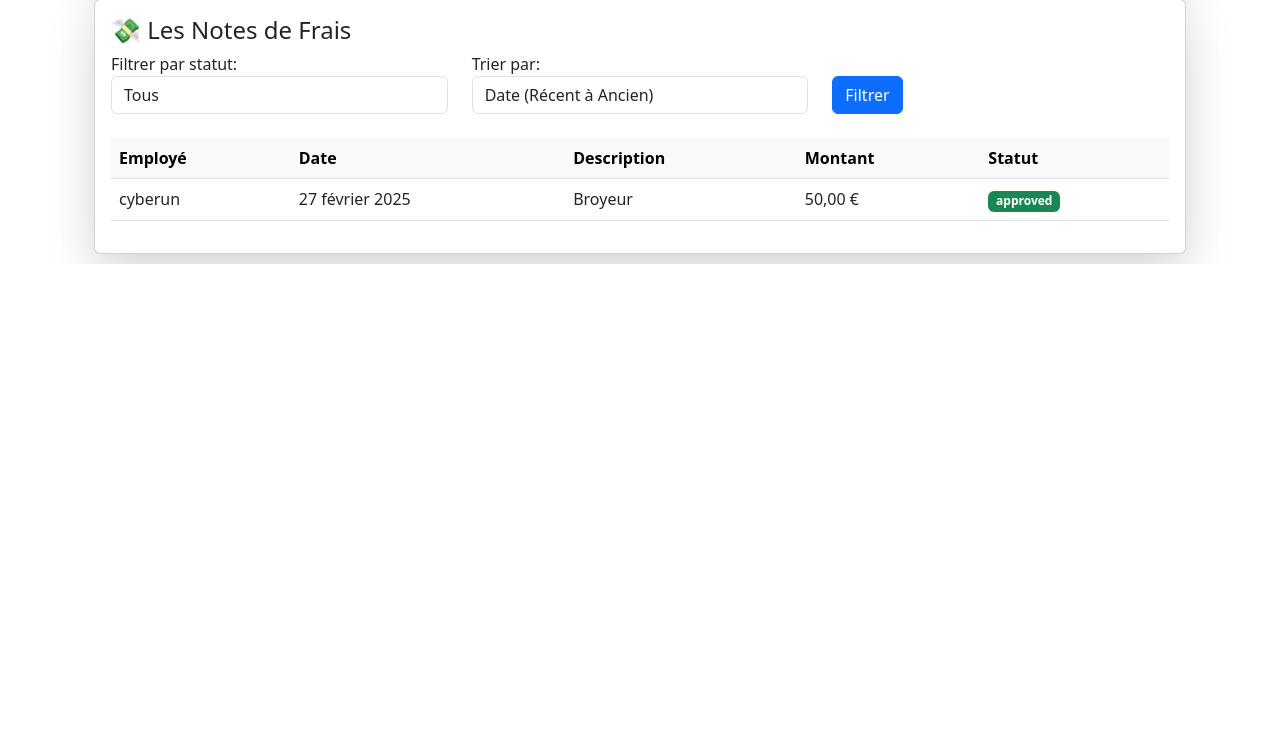
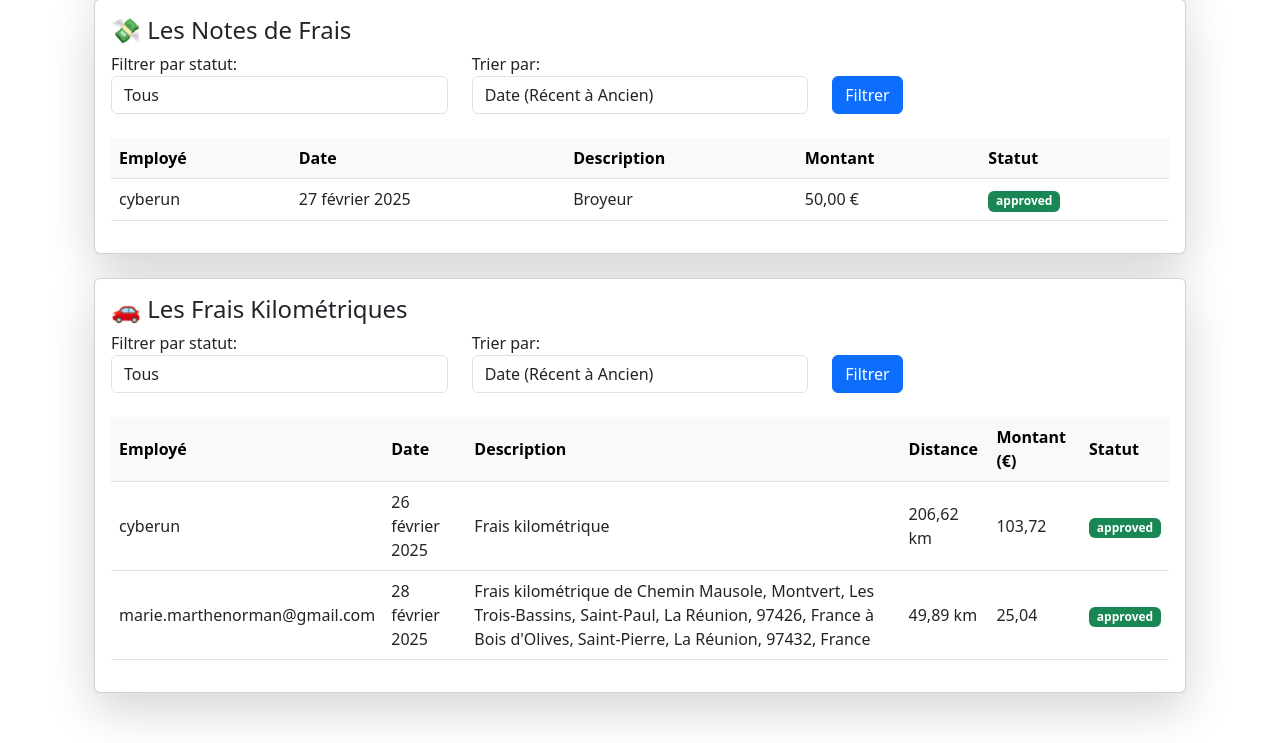
Before and after one commit to Coolj974/rhmaster, a Django app: page /dashboard/ in a window 1280 px wide. Shown: the part 536-1279 px from the top of the page. Before the commit the page ends 800 px from the top, so only its background shows below. Run offline with Django 5.2, Linux system fonts and the light colour scheme; a user stored in the database is signed in; data comes from the database, SQL or seed files in the repository; both versions use the stored data as it was after the commit.

Commit message:
Ajout d'un champ de description aux frais kilométriques et mise en place d'un système de filtrage sur le tableau de bord RH

```diff
--- a/rh_management/models.py
+++ b/rh_management/models.py
@@ -89,8 +89,11 @@ class KilometricExpense(models.Model):
         choices=STATUS_CHOICES,
         default='pending'
     )
+    description = models.CharField(max_length=255, blank=True)
 
     def save(self, *args, **kwargs):
+        if not self.description:
+            self.description = f"Frais kilométrique de {self.departure} à {self.arrival}"
         rate_per_km = {3: 0.502, 4: 0.575, 5: 0.601, 6: 0.631, 7: 0.661}
         if self.distance:
             self.amount = self.distance * rate_per_km.get(self.fiscal_power, 0.502)
--- a/rh_management/views.py
+++ b/rh_management/views.py
@@ -121,15 +121,30 @@ def dashboard_filtered(request):
     elif sort_expense == 'date_asc':
         expense_reports = expense_reports.order_by('date')
 
+    # Filtrage et tri des frais kilométriques
+    kilometric_expenses = KilometricExpense.objects.all()
+    status_kilometric_expense = request.GET.get('status_kilometric_expense')
+    sort_kilometric_expense = request.GET.get('sort_kilometric_expense')
+
+    if status_kilometric_expense:
+        kilometric_expenses = kilometric_expenses.filter(status=status_kilometric_expense)
+
+    if sort_kilometric_expense == 'date_desc':
+        kilometric_expenses = kilometric_expenses.order_by('-date')
+    elif sort_kilometric_expense == 'date_asc':
+        kilometric_expenses = kilometric_expenses.order_by('date')
+
     if request.headers.get('x-requested-with') == 'XMLHttpRequest':
         return JsonResponse({
             'leave_requests': render_to_string('rh_management/partials/leave_requests.html', {'leave_requests': leave_requests}),
             'expense_reports': render_to_string('rh_management/partials/expense_reports.html', {'expense_reports': expense_reports}),
+            'kilometric_expense_reports': render_to_string('rh_management/partials/kilometric_expense_reports.html', {'kilometric_expenses': kilometric_expenses}),
         })
 
     return render(request, 'rh_management/dashboard.html', {
         'leave_requests': leave_requests,
         'expense_reports': expense_reports,
+        'kilometric_expenses': kilometric_expenses,
         'is_hr': request.user.groups.filter(name='HR').exists(),
         'is_admin': request.user.is_superuser,
     })
--- a/templates/base.html
+++ b/templates/base.html
@@ -6,6 +6,14 @@
     <title>{% block title %} Mon Application RH {% endblock %}</title>
     <link href="https://cdn.jsdelivr.net/npm/bootstrap@5.3.0/dist/css/bootstrap.min.css" rel="stylesheet">
     <link href="https://cdnjs.cloudflare.com/ajax/libs/font-awesome/6.0.0-beta3/css/all.min.css" rel="stylesheet">
+    <style>
+        .table th, .table td {
+            vertical-align: middle;
+        }
+        body{
+            margin-bottom: 50px;
+        }
+    </style>
 </head>
 <body>
     <nav class="navbar navbar-expand-lg navbar-dark bg-dark">
--- a/templates/rh_management/dashboard.html
+++ b/templates/rh_management/dashboard.html
@@ -174,6 +174,71 @@
             </table>
         </div>
     </div>
+
+    <!-- Section Les Frais Kilométriques -->
+    <div class="card shadow-lg mt-4">
+        <div class="card-body">
+            <h4>🚗 Les Frais Kilométriques</h4>
+
+            <!-- Formulaire de filtrage pour les frais kilométriques -->
+            <form method="get" class="mb-4" id="kilometric_expense_filter_form">
+                <div class="row">
+                    <div class="col-md-4">
+                        <label for="status_filter_kilometric_expense">Filtrer par statut:</label>
+                        <select class="form-control" id="status_filter_kilometric_expense" name="status_kilometric_expense">
+                            <option value="">Tous</option>
+                            <option value="pending">En attente</option>
+                            <option value="approved">Approuvé</option>
+                            <option value="rejected">Rejeté</option>
+                        </select>
+                    </div>
+                    <div class="col-md-4">
+                        <label for="sort_by_kilometric_expense">Trier par:</label>
+                        <select class="form-control" id="sort_by_kilometric_expense" name="sort_kilometric_expense">
+                            <option value="date_desc">Date (Récent à Ancien)</option>
+                            <option value="date_asc">Date (Ancien à Récent)</option>
+                        </select>
+                    </div>
+                    <div class="col-md-4">
+                        <button type="button" class="btn btn-primary mt-4" id="filter_kilometric_expense">Filtrer</button>
+                    </div>
+                </div>
+            </form>
+
+            <table class="table table-hover">
+                <thead class="table-light">
+                    <tr>
+                        <th>Employé</th>
+                        <th>Date</th>
+                        <th>Description</th>
+                        <th>Distance</th>
+                        <th>Montant (€)</th>
+                        <th>Statut</th>
+                    </tr>
+                </thead>
+                <tbody id="kilometric_expense_reports_body">
+                    {% if kilometric_expenses %}
+                        {% for expense in kilometric_expenses %}
+                            <tr data-id="{{ expense.id }}">
+                                <td>{{ expense.user.username }}</td>
+                                <td>{{ expense.date }}</td>
+                                <td>{{ expense.description|default:"Frais kilométrique" }}</td>
+                                <td>{{ expense.distance }} km</td>
+                                <td>{{ expense.amount }}</td>
+                                <td>
+                                    <span class="badge bg-{% if expense.status == 'approved' %}success{% elif expense.status == 'rejected' %}danger{% else %}warning{% endif %}">
+                                        {{ expense.status }}
+                                    </span>
+                                </td>
+                            </tr>
+                        {% endfor %}
+                    {% else %}
+                        <tr><td colspan="5" class="text-center">Aucune note de frais kilométriques enregistrée</td></tr>
+                    {% endif %}
+                </tbody>
+            </table>
+        </div>
+    </div>
     {% else %}
     <!-- Section Mes Notes de Frais -->
     <div class="card shadow-lg mt-4">
@@ -285,6 +350,24 @@
                 }
             });
         });
+
+        $('#filter_kilometric_expense').click(function() {
+            var selectedStatus = $('#status_filter_kilometric_expense').val();
+            var sortBy = $('#sort_by_kilometric_expense').val();
+
+            $.ajax({
+                url: "{% url 'dashboard_filtered' %}",
+                data: {
+                    status_kilometric_expense: selectedStatus,
+                    sort_kilometric_expense: sortBy
+                },
+                success: function(data) {
+                    $('#kilometric_expense_reports_body').fadeOut(300, function() {
+                        $(this).html(data.kilometric_expense_reports).fadeIn(300);
+                    });
+                }
+            });
+        });
     });
 </script>
 {% endblock %}
```
Also changed, not shown: templates/rh_management/partials/kilometric_expense_reports.html (added, +15 -0 lines), db.sqlite3, rh_management/migrations/0009_kilometricexpense_description.py (added).
